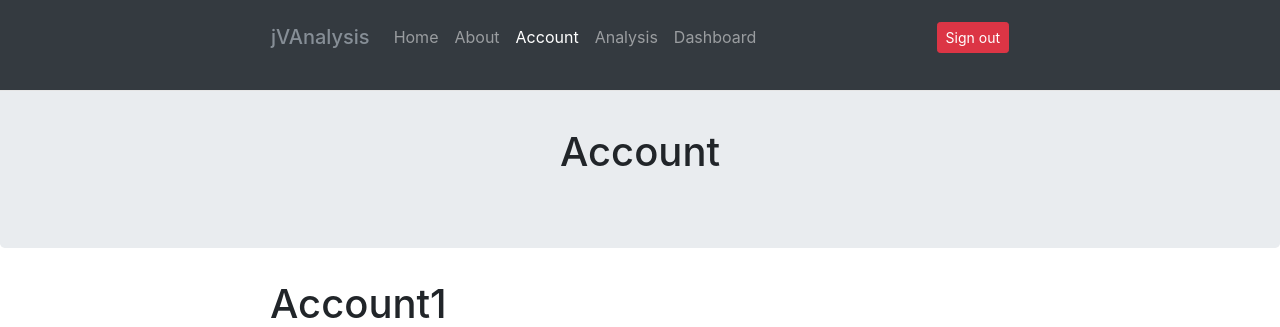
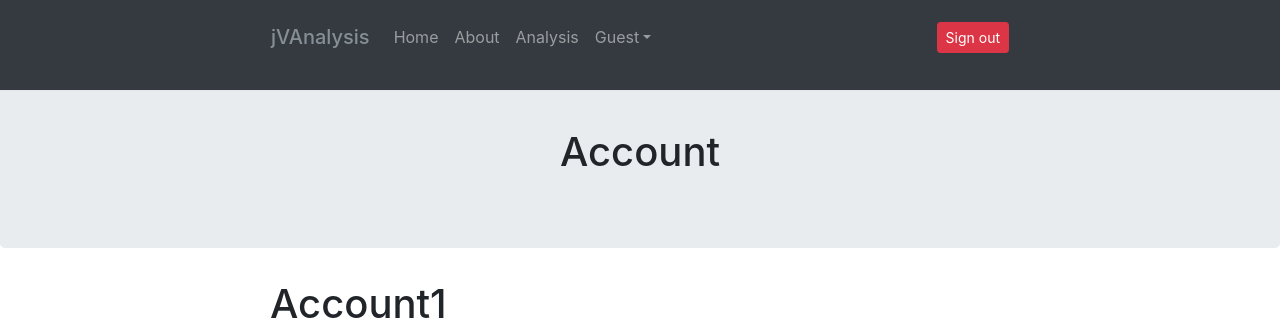
Before and after one commit to picklu/jvanalysis, a Flask app: page /account in a window 1280 px wide. Shown: the top 327 px of the page. Run offline with Flask 2, Linux system fonts and the light colour scheme; some libraries are stand-ins or nearby versions.

Commit message:
Use dropdown for account and dashboard

```diff
--- a/jvanalysis/templates/base.html
+++ b/jvanalysis/templates/base.html
@@ -32,14 +32,15 @@
                         <li class="nav-item {{ "active" if title == "About" }}">
                             <a class="nav-link" href="{{ url_for('about') }}">About</a>
                         </li>
-                        <li class="nav-item {{ "active" if title == "Account" }}">
-                            <a class="nav-link" href="{{ url_for('account') }}">Account</a>
-                        </li>
                         <li class="nav-item {{ "active" if title == "Analysis" }}">
                             <a class="nav-link" href="{{ url_for('analysis') }}">Analysis</a>
                         </li>
-                        <li class="nav-item {{ "active" if title == "Dashboard" }}">
-                            <a class="nav-link" href="{{ url_for('dashboard') }}">Dashboard</a>
+                        <li class="nav-item dropdown">
+                            <a class="nav-link dropdown-toggle" href="http://example.com" id="dropdown01" data-toggle="dropdown" aria-haspopup="true" aria-expanded="false">Guest</a>
+                            <div class="dropdown-menu" aria-labelledby="dropdown01">
+                                <a class="dropdown-item" href="{{ url_for('account') }}">Account</a>
+                                <a class="dropdown-item" href="{{ url_for('dashboard') }}">Dashboard</a>
+                            </div>
                         </li>
                     </ul>
                     <form class="form-inline my-2 my-lg-0" action="{{ url_for('signout') }}" method="post">
```
